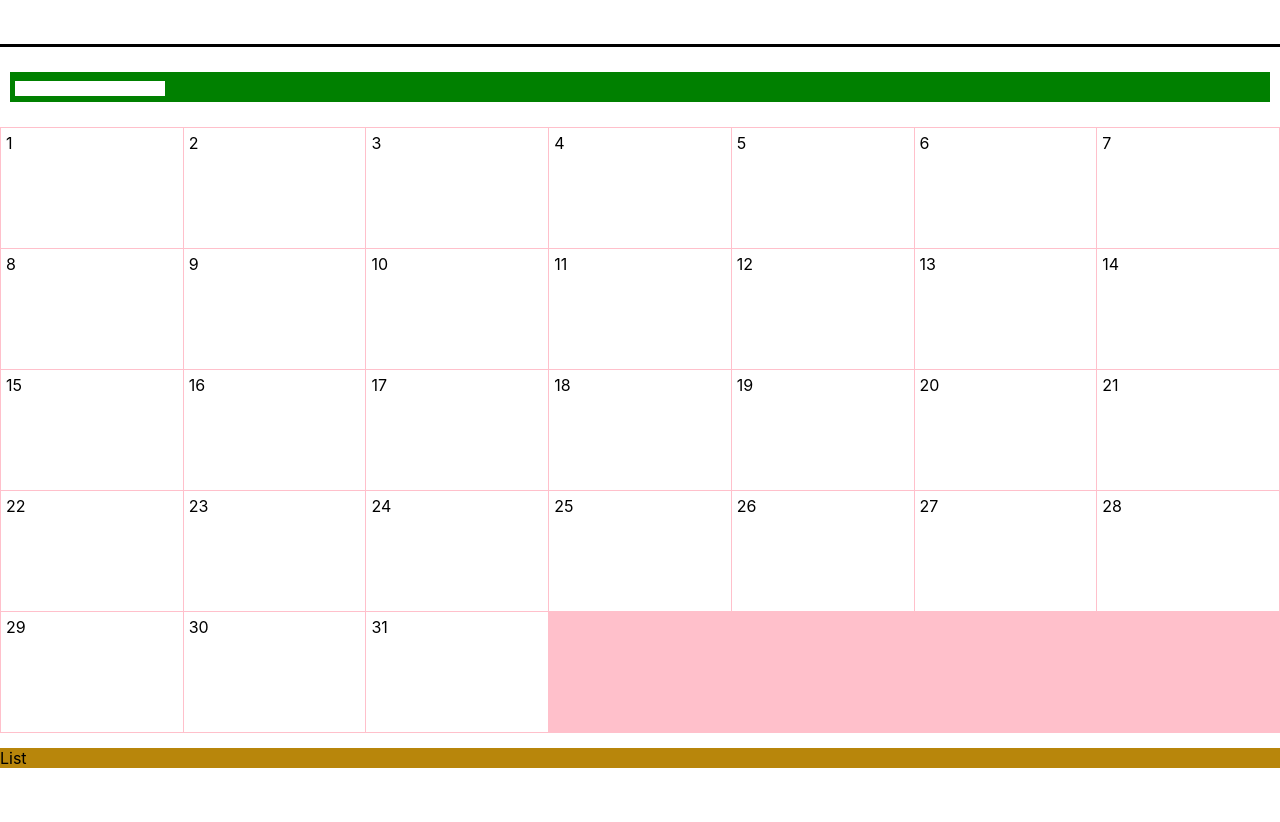
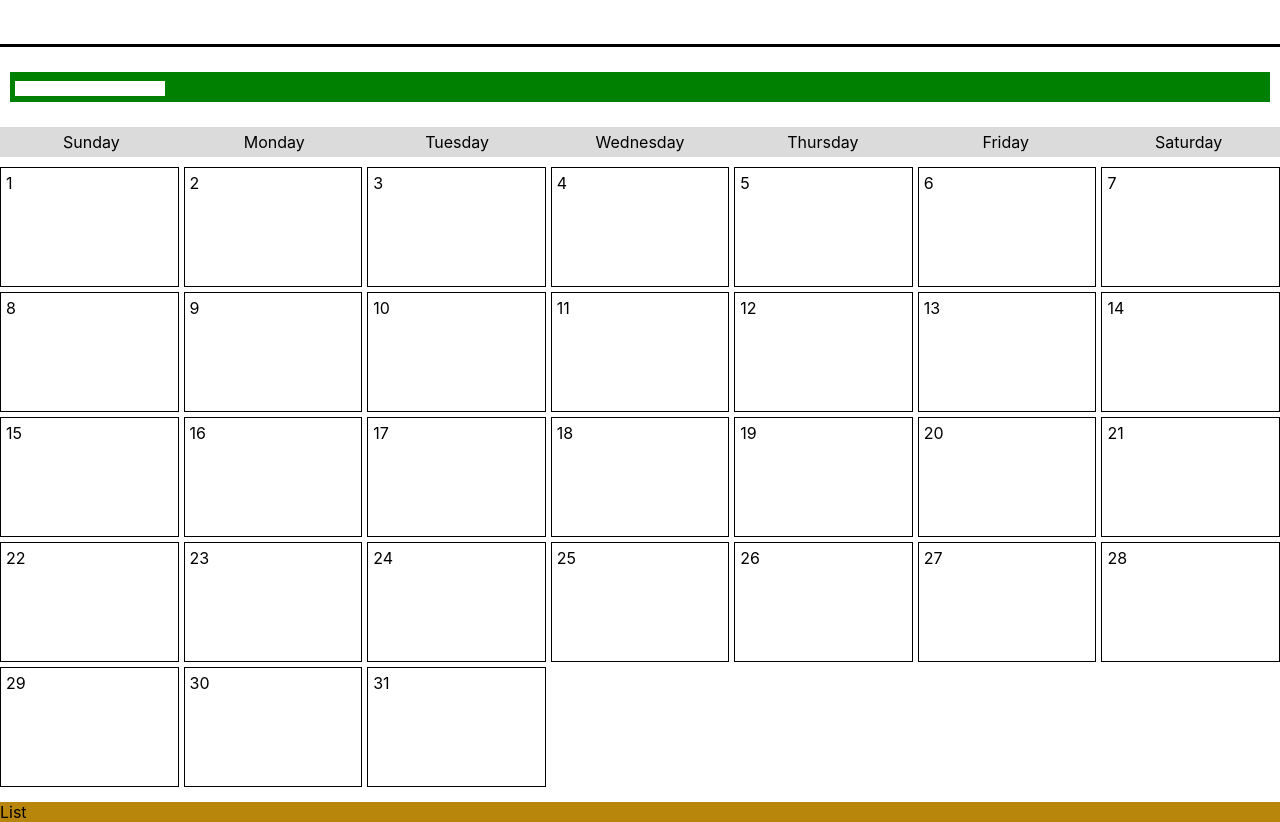
Before and after one commit to MeetYourCreator/reactjs-common-components, a React (Create React App) app: page / in a window 1280 px wide. Shown: the part 1580-2402 px from the top of the page. Before the commit the page ends 2348 px from the top, so only its background shows below. Built offline with nearby package versions, Linux system fonts and the light colour scheme.

Commit message:
create logic to render days for calendar

```diff
--- a/src/components/DatePicker/DatePicker.tsx
+++ b/src/components/DatePicker/DatePicker.tsx
@@ -1,4 +1,5 @@
 import { useState, useEffect } from 'react';
+import { Day } from './Day';
 import { DatePickerProps } from './types';
 import './styles.css';
 
@@ -8,13 +9,90 @@ export const datePlaceholderArray: Array<number> = [
 ];
 
 export const DatePicker = () => {
-  const date = new Date();
-  console.log(date);
+  const [nav, setNav] = useState<any>([]);
+  const [days, setDays] = useState<Array<any>>([]);
+  const [dateDisplay, setDateDisplay] = useState<string>('');
+
+  const weekdays = [
+    'Sunday',
+    'Monday',
+    'Tuesday',
+    'Wednesday',
+    'Thursday',
+    'Friday',
+    'Saturday',
+  ];
+  useEffect(() => {
+    const date = new Date();
+    console.log(date);
+
+    if (nav !== 0) {
+      date.setMonth(new Date().getMonth() + nav);
+    }
+
+    const day = date.getDate();
+    const month = date.getMonth();
+    const year = date.getFullYear();
+
+    const firstDayOfMonth = new Date(year, month, 1);
+    const daysInMonth = new Date(year, month + 1, 0).getDate();
+
+    const dateString = firstDayOfMonth.toLocaleDateString('en-us', {
+      weekday: 'long',
+      year: 'numeric',
+      month: 'numeric',
+      day: 'numeric',
+    });
+
+    setDateDisplay(
+      `${date.toLocaleDateString('en-us', { month: 'long' })} ${year}`
+    );
+
+    const weekdays = [
+      'Sunday',
+      'Monday',
+      'Tuesday',
+      'Wednesday',
+      'Thursday',
+      'Friday',
+      'Saturday',
+    ];
+
+    const paddingDays = weekdays.indexOf(dateString.split(', ')[0]);
+
+    const daysArray = [];
+    for (let i = 1; i <= paddingDays + daysInMonth; i++) {
+      const dayString = `${month + 1}/${i - paddingDays}/${year}`;
+      if (i > paddingDays) {
+        daysArray.push({
+          value: i - paddingDays,
+          isCurrentDay: i - paddingDays === day && nav === 0,
+          date: dayString,
+        });
+      } else {
+        daysArray.push({
+          value: 'padding',
+          isCurrentDay: false,
+          date: '',
+        });
+      }
+    }
+
+    setDays(daysArray);
+  }, [nav]);
+
   return (
-    <div className="calendarContainer">
-      {datePlaceholderArray.map((date) => {
-        return <div className="calendarDate">{date}</div>;
-      })}
-    </div>
+    <>
+      <header className="calendarHeader">
+        {weekdays.map((weekday) => {
+          return <div>{weekday}</div>;
+        })}
+      </header>
+      <div className="calendarBody">
+        {days.map((date, index) => {
+          return <Day key={index} date={date} />;
+        })}
+      </div>
+    </>
   );
 };
--- /dev/null
+++ b/src/components/DatePicker/Day.tsx
@@ -0,0 +1,9 @@
+import React from 'react';
+import { DayProps } from './types';
+export const Day = ({ date }: DayProps) => {
+  return date.value === 'padding' ? (
+    <div></div>
+  ) : (
+    <div className="calendarDay">{date.value}</div>
+  );
+};
--- a/src/components/DatePicker/styles.css
+++ b/src/components/DatePicker/styles.css
@@ -1,14 +1,23 @@
-.calendarContainer {
+.calendarHeader {
+  display: grid;
+  grid-template-columns: repeat(7, 1fr);
+  justify-items: center;
+  padding: 5px 0px;
+  margin: 0px 0px -5px 0px;
+  background-color: #dcdbdb;
+}
+
+.calendarBody {
   display: grid;
   grid-template-columns: repeat(7, 1fr);
   grid-template-rows: repeat(5, 120px);
-  column-gap: 1px;
-  row-gap: 1px;
-  border: 1px solid pink;
-  background-color: pink;
+  column-gap: 5px;
+  row-gap: 5px;
 }
-.calendarDate {
+
+.calendarDay {
   padding: 5px 0 0 5px;
   font-size: 1em;
+  border: 1px solid black;
   background-color: white;
 }
--- a/src/components/DatePicker/types.ts
+++ b/src/components/DatePicker/types.ts
@@ -1,3 +1,7 @@
 export interface DatePickerProps {
   props: any;
 }
+
+export interface DayProps {
+  date: any;
+}
```
